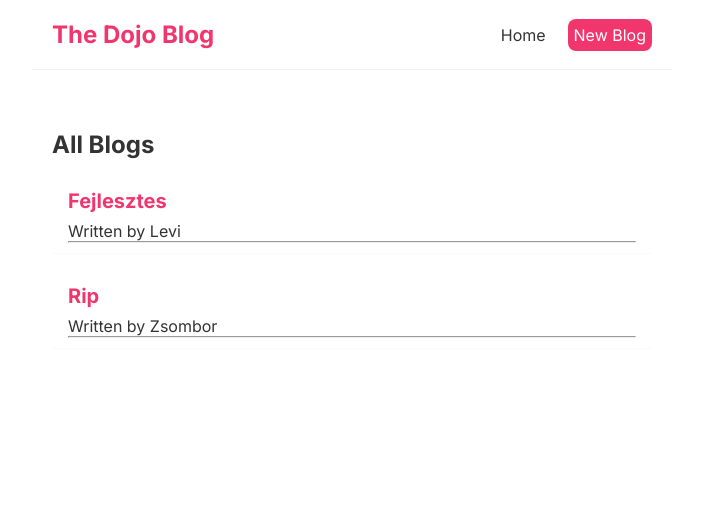
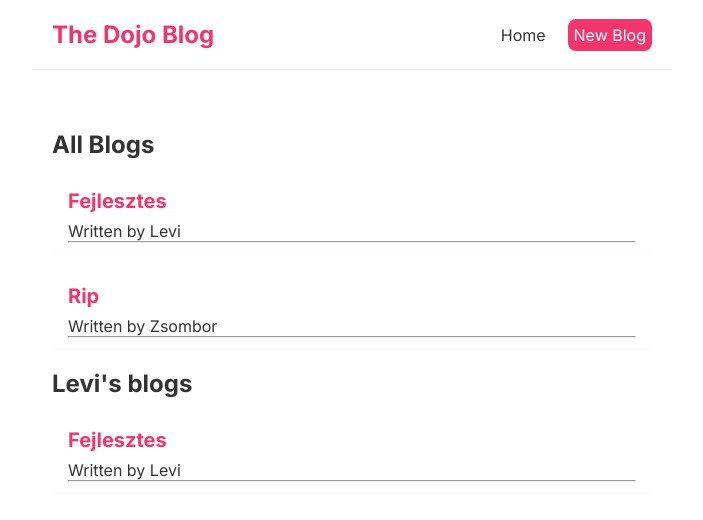
Before and after one commit to leventenyiro/react-test, a React (Create React App) app: page / in a window 1280 px wide. Shown: the top 520 px of the page, without its empty margins (288-991 px from the left). Built offline with nearby package versions, Linux system fonts and the light colour scheme; the HTML template or start-up script is replaced by a standard one.

Commit message:
reusing components

```diff
--- a/src/BlogList.js
+++ b/src/BlogList.js
@@ -6,13 +6,13 @@
     return (
         <div className="blog-list">
             <h2>{ title }</h2>
-            {blogs.map((blog) => (
+            {blogs.map((blog) =>
                 <div className="blog-preview" key={blog.id}>
                     <h2>{blog.title}</h2>
                     <p>Written by {blog.author}</p>
                     <hr />
                 </div>
-            ))}
+            )}
         </div>
     );
 }
--- a/src/Home.js
+++ b/src/Home.js
@@ -10,6 +10,7 @@
     return (
         <div className="home">
             <BlogList blogs={blogs} title="All Blogs" />
+            <BlogList blogs={blogs.filter((blog) => blog.author === "Levi")} title="Levi's blogs" />
         </div>
     );
 }
```
